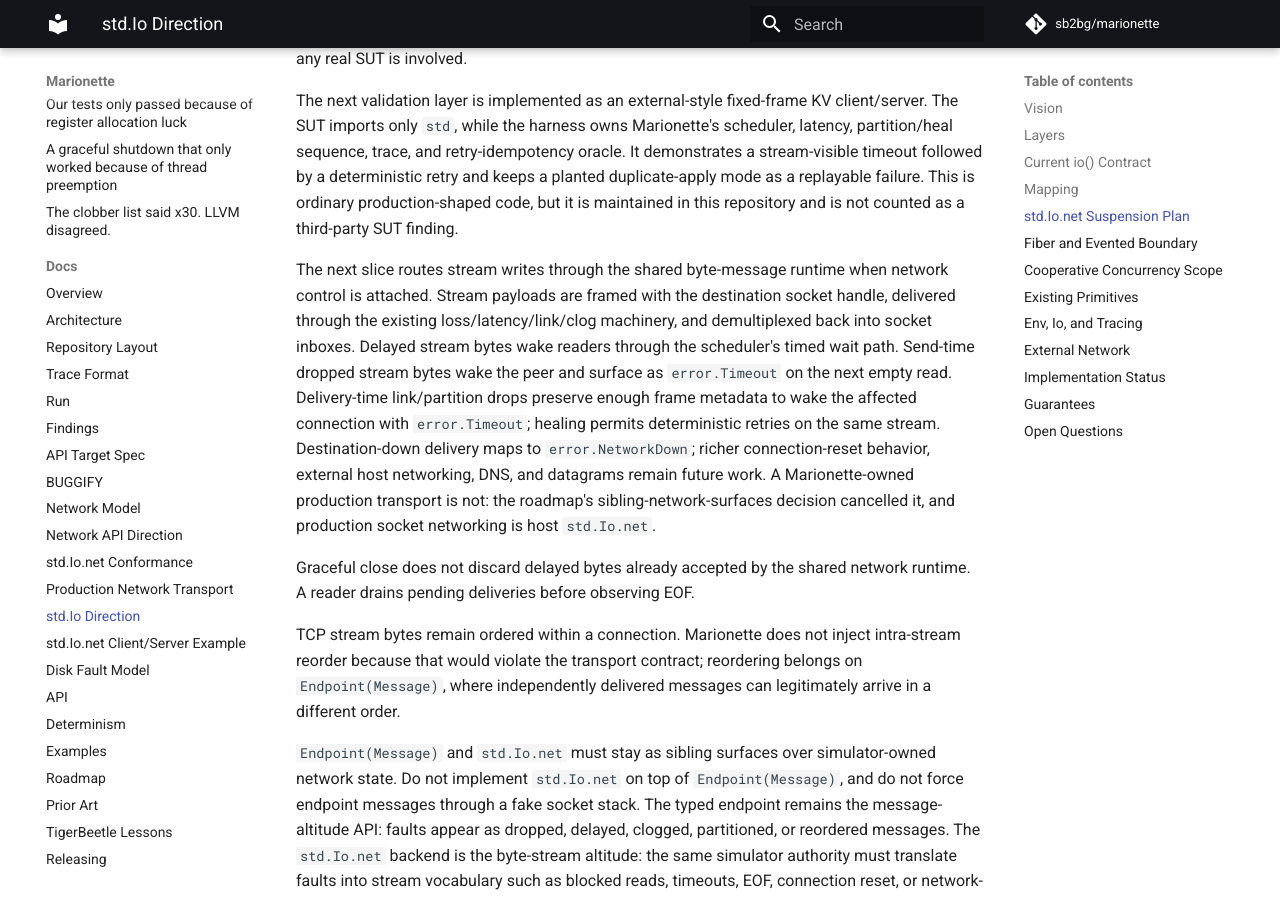
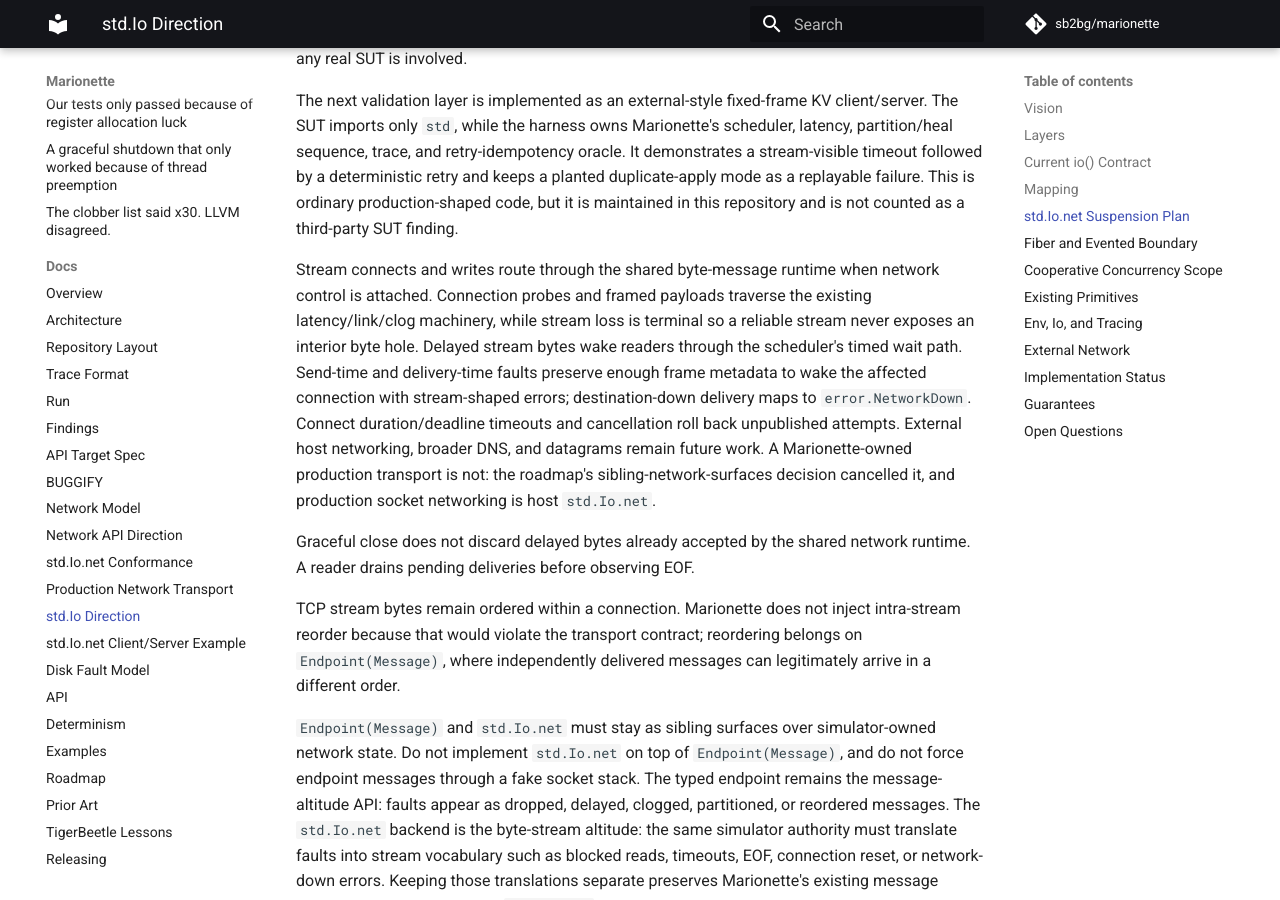
Before and after one commit to sb2bg/marionette, an MkDocs documentation site: the page built from docs/std-io-direction.md, in a window 1280 px wide and 900 px high, scrolled down 3720 px. Built offline with MkDocs 1.6.1 and Material for MkDocs 9.7.7, drawn with Linux system fonts in a browser that asks for light colours; comment, search, counter and statistics services are not loaded.

Commit message:
Document v0.6.1 network contract completion

```diff
--- a/docs/std-io-direction.md
+++ b/docs/std-io-direction.md
@@ -175,17 +175,16 @@ retry and keeps a planted duplicate-apply mode as a replayable failure. This is
 ordinary production-shaped code, but it is maintained in this repository and
 is not counted as a third-party SUT finding.
 
-The next slice routes stream writes through the shared byte-message runtime when
-network control is attached. Stream payloads are framed with the destination
-socket handle, delivered through the existing loss/latency/link/clog machinery,
-and demultiplexed back into socket inboxes. Delayed stream bytes wake readers
-through the scheduler's timed wait path. Send-time dropped stream bytes wake the
-peer and surface as `error.Timeout` on the next empty read. Delivery-time
-link/partition drops preserve enough frame metadata to wake the affected
-connection with `error.Timeout`; healing permits deterministic retries on the
-same stream. Destination-down delivery maps to `error.NetworkDown`; richer
-connection-reset behavior, external host networking, DNS, and datagrams
-remain future work. A Marionette-owned production transport is not: the
+Stream connects and writes route through the shared byte-message runtime when
+network control is attached. Connection probes and framed payloads traverse
+the existing latency/link/clog machinery, while stream loss is terminal so a
+reliable stream never exposes an interior byte hole. Delayed stream bytes wake
+readers through the scheduler's timed wait path. Send-time and delivery-time
+faults preserve enough frame metadata to wake the affected connection with
+stream-shaped errors; destination-down delivery maps to `error.NetworkDown`.
+Connect duration/deadline timeouts and cancellation roll back unpublished
+attempts. External host networking, broader DNS, and datagrams remain future
+work. A Marionette-owned production transport is not: the
 roadmap's sibling-network-surfaces decision cancelled it, and production
 socket networking is host `std.Io.net`.
 
```
Also changed, not shown: CHANGELOG.md (+30 -0 lines), ROADMAP.md (+3 -3 lines), docs/std-io-net-conformance.md (+8 -6 lines).
